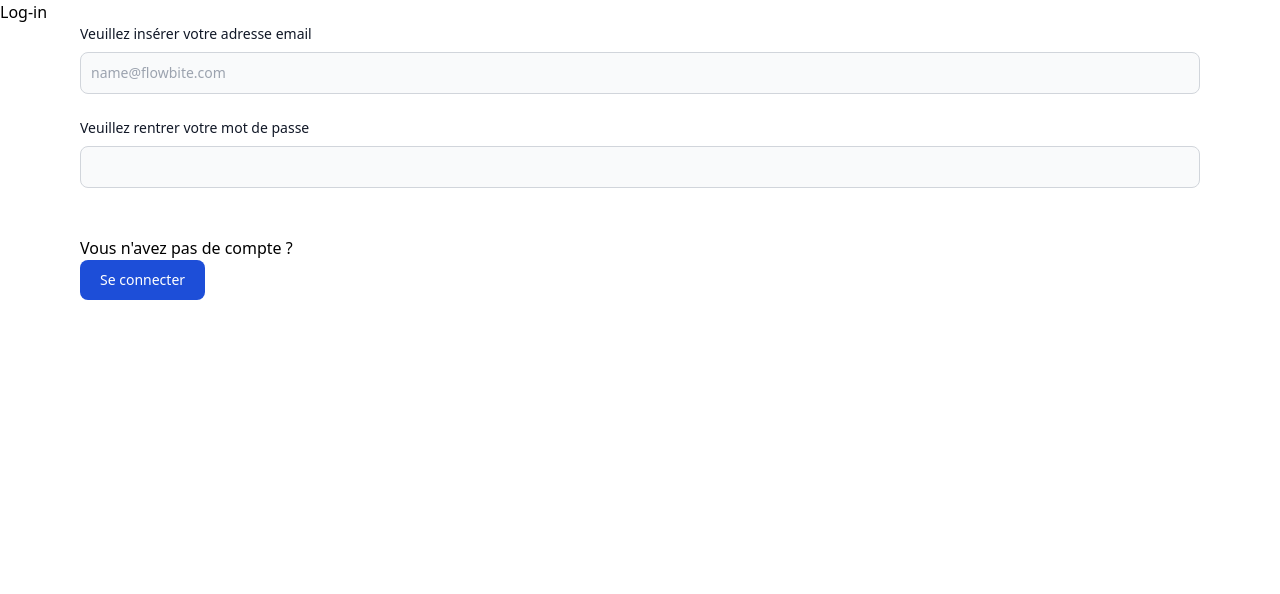
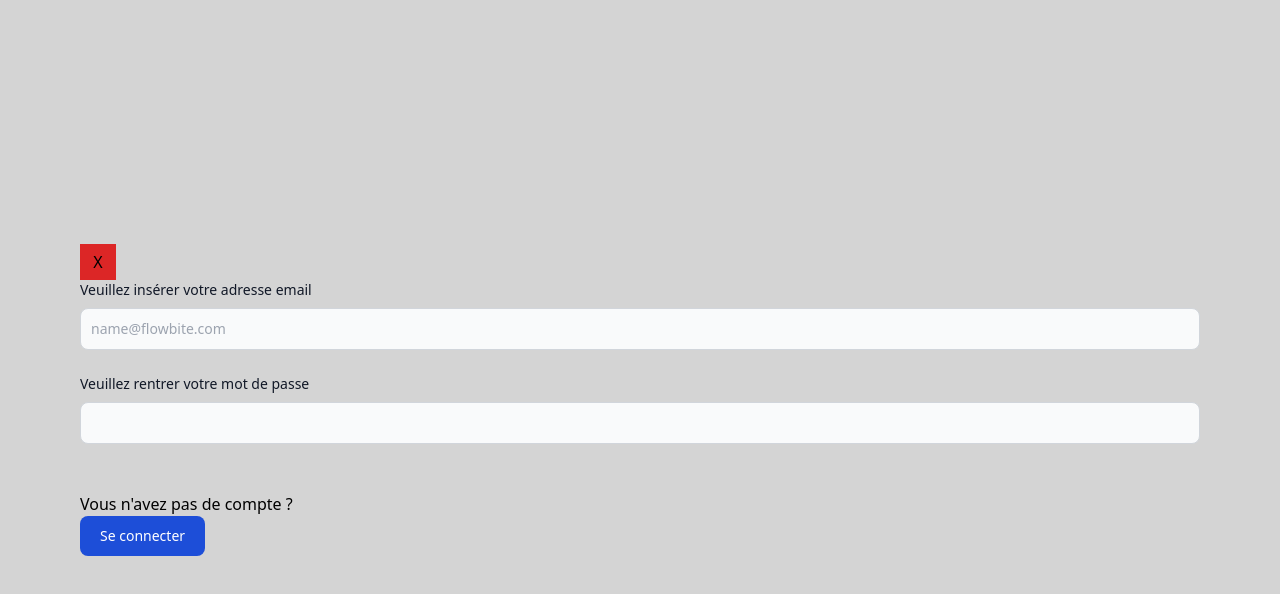
Before and after one commit to RtimmerGH/HACKATHON-WCS, a React (Vite) app in the folder frontend/: page /login in a window 1280 px wide. Both pictures are taken after a click on the button "Log-in". Shown: the top 594 px of the page. Built offline with nearby package versions, Linux system fonts and the light colour scheme.

Commit message:
Add_Register_Login_Modal

```diff
--- a/frontend/src/App.jsx
+++ b/frontend/src/App.jsx
@@ -18,7 +18,6 @@ function App() {
 
   return (
     <Router>
-      <Header setLoginModal={setLoginModal} loginModal={loginModal} />
       <Login
         loginModal={loginModal}
         setLoginModal={setLoginModal}
@@ -29,6 +28,8 @@ function App() {
         registerModal={registerModal}
         setRegisterModal={setRegisterModal}
       />
+      <Header setLoginModal={setLoginModal} loginModal={loginModal} />
+
       <Routes>
         {/* ROUTE CLASSIQUE */}
         <Route path="/" element={<Navigate replace to="/home" />} />
--- a/frontend/src/component/Login.jsx
+++ b/frontend/src/component/Login.jsx
@@ -48,6 +48,11 @@ export default function Login({
   return (
     <div
       className="
+        fixed
+        w-screen
+        h-screen
+        z-10
+        bg-neutral-300
         flex-grow
         flex
         flex-col
@@ -56,6 +61,15 @@ export default function Login({
         align-center
         "
     >
+      <button
+        type="button"
+        onClick={() => {
+          setLoginModal(false);
+        }}
+        className="w-9 h-9 bg-red-600"
+      >
+        X
+      </button>
       <form onSubmit={handleSubmit}>
         <div className="mb-6">
           <label
--- a/frontend/src/component/Register.jsx
+++ b/frontend/src/component/Register.jsx
@@ -57,7 +57,22 @@ export default function Register({ registerModal, setRegisterModal }) {
     );
 
   return (
-    <div className="mt-10 ml-8">
+    <div
+      className=" fixed
+    w-screen
+    h-screen
+    z-10
+    bg-neutral-300"
+    >
+      <button
+        type="button"
+        onClick={() => {
+          setRegisterModal(false);
+        }}
+        className="w-9 h-9 bg-red-600"
+      >
+        X
+      </button>
       <form onSubmit={handleSubmit}>
         <div className="grid md:grid-cols-2 md:gap-6">
           <div className="relative z-0 mb-6 w-full group">
```
